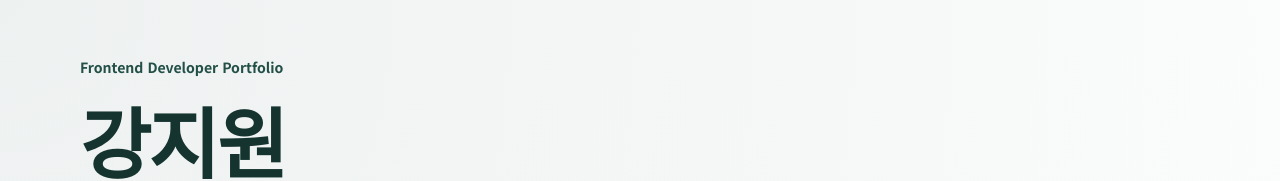
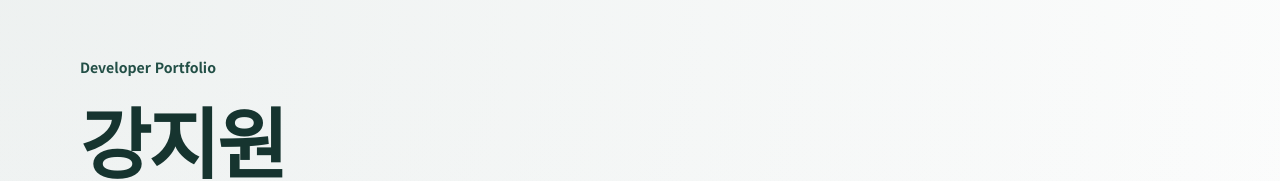
Before and after one commit to support-kang/support-kang, a React (Vite) app: page / in a window 1280 px wide. Shown: the top 181 px of the page. Built offline with nearby package versions, Linux system fonts and the light colour scheme.

Commit message:
Update eyebrow message

```diff
--- a/src/data/textContent.js
+++ b/src/data/textContent.js
@@ -1,7 +1,7 @@
 const EXPDATE = new Date(new Date() - new Date('2023-09-01'));
 
 export const heroContent = {
-  eyebrow: 'Frontend Developer Portfolio',
+  eyebrow: 'Developer Portfolio',
   name: '강지원',
   title: 'React / Java를 중심으로 화면을 만들고, 필요한 영역은 직접 연결해 온 3년차 개발자입니다.',
   lead:
```
